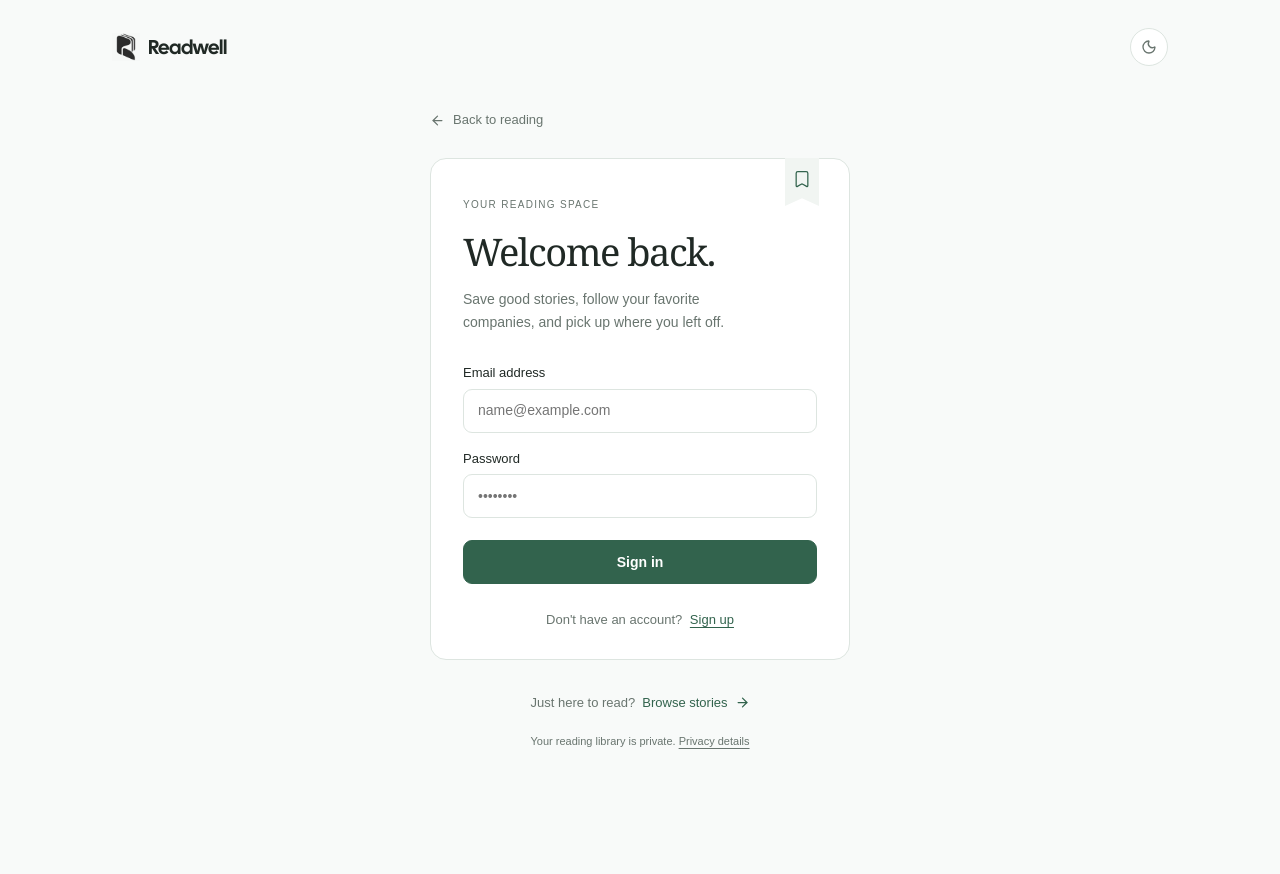
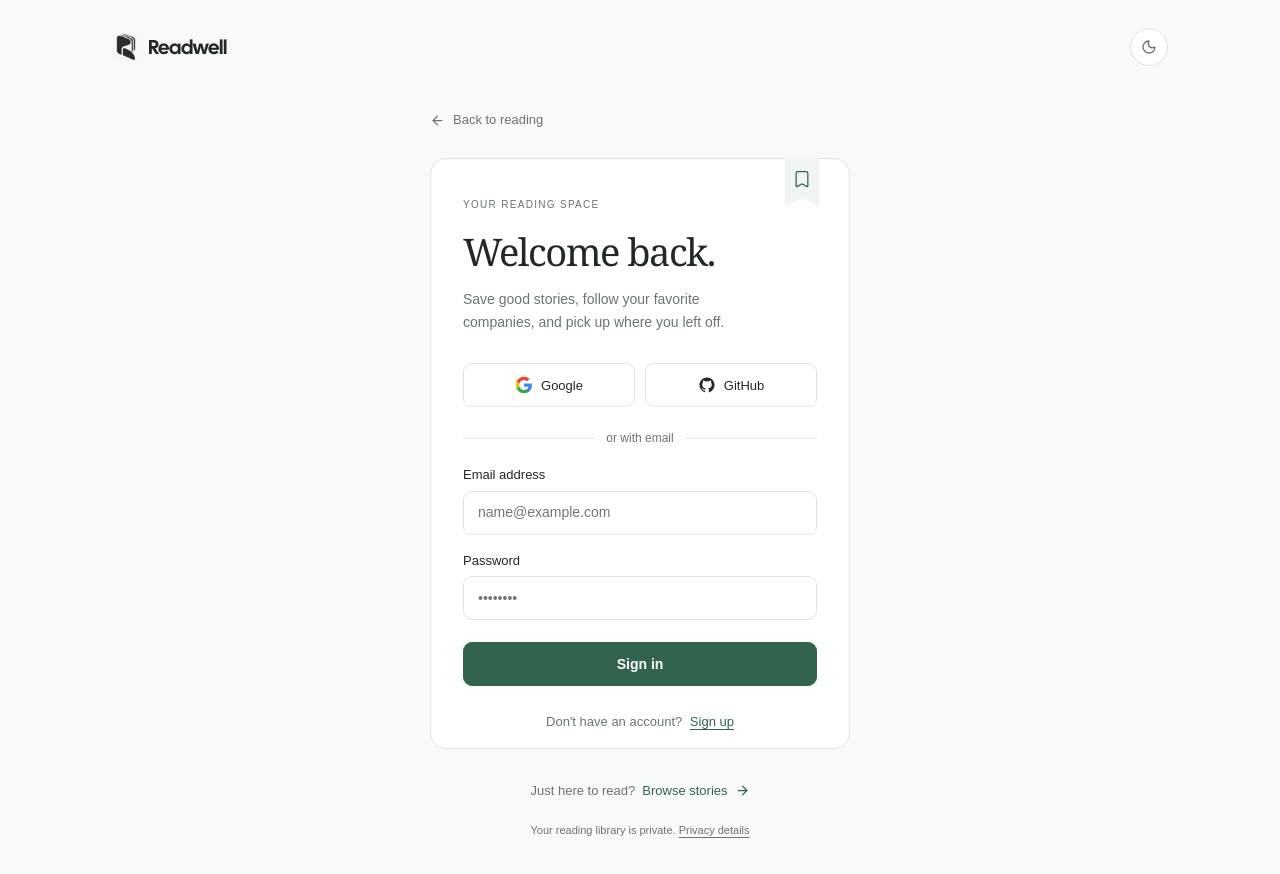
Before and after one commit to Nikunjsaini07/LOoop, a Next.js app: page /sign-in in a window 1280 px wide. Shown: the top 874 px of the page. Before the commit the page ends 800 px from the top, so only its background shows below. Built offline with nearby package versions, Linux system fonts and the light colour scheme; no server answers.

Commit message:
feat: add Google and GitHub OAuth sign-in buttons

```diff
--- a/app/auth.css
+++ b/app/auth.css
@@ -64,3 +64,10 @@
 .dark .supabase-error{background:#2b1819;border-color:#5c2025;color:#f87171}
 .supabase-success{padding:10px 14px;background:#f0fdf4;border:1px solid #bbf7d0;border-radius:9px;color:#166534;font-size:13px;line-height:1.5}
 .dark .supabase-success{background:#14281d;border-color:#22543d;color:#86efac}
+.supabase-oauth-group{display:grid;grid-template-columns:1fr 1fr;gap:10px}
+.supabase-oauth-btn{display:inline-flex;align-items:center;justify-content:center;gap:8px;min-height:44px;padding:8px 12px;border:1px solid var(--line);border-radius:9px;background:var(--paper);color:var(--ink);font-size:13px;font-weight:500;cursor:pointer;transition:background 150ms,border-color 150ms}
+.supabase-oauth-btn:hover:not(:disabled){background:var(--tray);border-color:var(--accent)}
+.supabase-oauth-btn:disabled{opacity:.6;cursor:not-allowed}
+.supabase-oauth-btn svg{width:18px;height:18px;flex-shrink:0}
+.supabase-divider{display:flex;align-items:center;gap:12px;margin:6px 0 2px;color:var(--muted);font-size:12px}
+.supabase-divider::before,.supabase-divider::after{content:'';flex:1;height:1px;background:var(--line)}
--- a/components/AuthScreen.tsx
+++ b/components/AuthScreen.tsx
@@ -90,6 +90,28 @@
     }
   };
 
+  const handleOAuth = async (provider: 'google' | 'github') => {
+    if (busy) return;
+    setError(null);
+    setSuccess(null);
+    setBusy(true);
+
+    try {
+      const redirectTo = `${window.location.origin}${returnTo || '/'}`;
+      const { error: oauthError } = await supabase.auth.signInWithOAuth({
+        provider,
+        options: {
+          redirectTo,
+        },
+      });
+      if (oauthError) throw oauthError;
+    } catch (err) {
+      const message = err instanceof Error ? err.message : `Failed to connect with ${provider}.`;
+      setError(message);
+      setBusy(false);
+    }
+  };
+
   return (
     <main className="auth-page">
       <header className="auth-header">
@@ -111,6 +133,21 @@
               <form onSubmit={handleSubmit} className="supabase-auth-form">
                 {error && <div className="supabase-error" role="alert">{error}</div>}
                 {success && <div className="supabase-success" role="status">{success}</div>}
+
+                <div className="supabase-oauth-group">
+                  <button type="button" className="supabase-oauth-btn" onClick={() => handleOAuth('google')} disabled={busy}>
+                    <svg viewBox="0 0 24 24" aria-hidden="true"><path fill="#4285F4" d="M22.56 12.25c0-.78-.07-1.53-.2-2.25H12v4.26h5.92c-.26 1.37-1.04 2.53-2.21 3.31v2.77h3.57c2.08-1.92 3.28-4.74 3.28-8.09z"/><path fill="#34A853" d="M12 23c2.97 0 5.46-.98 7.28-2.66l-3.57-2.77c-.98.66-2.23 1.06-3.71 1.06-2.86 0-5.29-1.93-6.16-4.53H2.18v2.84C3.99 20.53 7.7 23 12 23z"/><path fill="#FBBC05" d="M5.84 14.09c-.22-.66-.35-1.36-.35-2.09s.13-1.43.35-2.09V7.06H2.18C1.43 8.55 1 10.22 1 12s.43 3.45 1.18 4.94l2.85-2.22.81-.63z"/><path fill="#EA4335" d="M12 5.38c1.62 0 3.06.56 4.21 1.64l3.15-3.15C17.45 2.09 14.97 1 12 1 7.7 1 3.99 3.47 2.18 7.06l3.66 2.84c.87-2.6 3.3-4.52 6.16-4.52z"/></svg>
+                    <span>Google</span>
+                  </button>
+                  <button type="button" className="supabase-oauth-btn" onClick={() => handleOAuth('github')} disabled={busy}>
+                    <svg viewBox="0 0 24 24" fill="currentColor" aria-hidden="true"><path fillRule="evenodd" clipRule="evenodd" d="M12 2C6.477 2 2 6.484 2 12.017c0 4.425 2.865 8.18 6.839 9.504.5.092.682-.217.682-.483 0-.237-.008-.868-.013-1.703-2.782.605-3.369-1.343-3.369-1.343-.454-1.158-1.11-1.466-1.11-1.466-.908-.62.069-.608.069-.608 1.003.07 1.53 1.032 1.53 1.032.892 1.53 2.341 1.088 2.91.832.092-.647.35-1.088.636-1.338-2.22-.253-4.555-1.113-4.555-4.951 0-1.093.39-1.988 1.029-2.688-.103-.253-.446-1.272.098-2.65 0 0 .84-.27 2.75 1.026A9.564 9.564 0 0112 6.844c.85.004 1.705.115 2.504.337 1.909-1.296 2.747-1.027 2.747-1.027.546 1.379.202 2.398.1 2.651.64.7 1.028 1.595 1.028 2.688 0 3.848-2.339 4.695-4.566 4.943.359.309.678.92.678 1.855 0 1.338-.012 2.419-.012 2.747 0 .268.18.58.688.482A10.019 10.019 0 0022 12.017C22 6.484 17.522 2 12 2z"/></svg>
+                    <span>GitHub</span>
+                  </button>
+                </div>
+
+                <div className="supabase-divider" role="separator">
+                  <span>or with email</span>
+                </div>
 
                 <div className="supabase-field">
                   <label htmlFor="auth-email">Email address</label>
```
